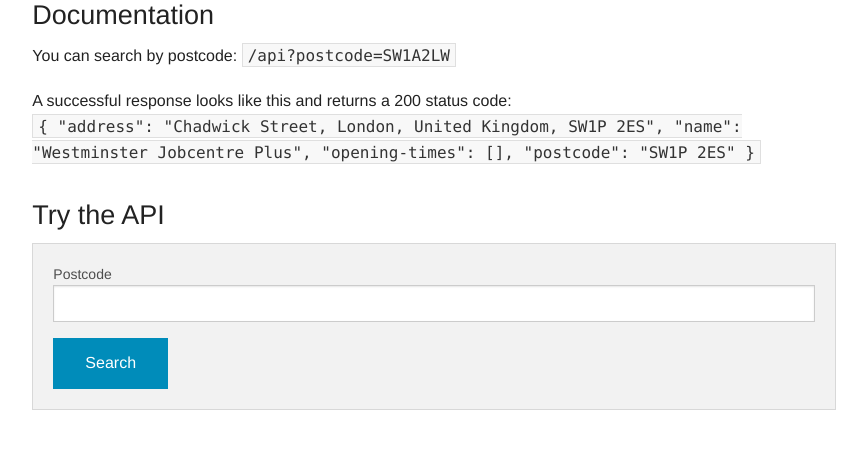
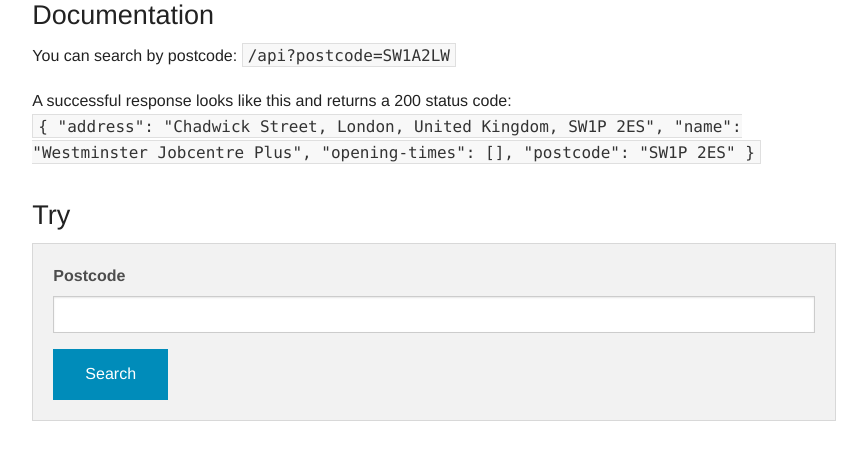
Before and after one commit to lm-tools/jobcentre-api, a Flask app: page / in a window 1280 px wide. Shown: the part 240-700 px from the top of the page, without its empty margins (206-1073 px from the left). Run offline with Flask 2, Linux system fonts and the light colour scheme.

Commit message:
tiny bit of style

```diff
--- a/TODO.txt
+++ b/TODO.txt
@@ -1,2 +1,3 @@
 * add phone number to results
 * tests should validate json
+* find if data is OGL and add statement to footer
--- a/static/css/main.css
+++ b/static/css/main.css
@@ -1,6 +1,13 @@
 body {
     padding-top:60px;
 }
+
 .columns {
   margin-bottom:2em;
 }
+
+label {
+  font-size: 1em;
+  margin-bottom: 0.5em;
+  font-weight: bold;
+}
--- a/templates/index.html
+++ b/templates/index.html
@@ -32,7 +32,7 @@
   </div>
   <div class="small-10 small-centered columns">
     <h3>
-      Try the API
+      Try
     </h3>
     <form action="/api" method="get" class="panel">
       <label for="postcode">Postcode</label>
```
